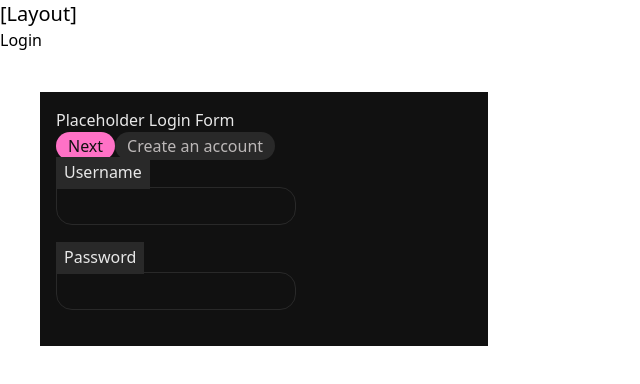
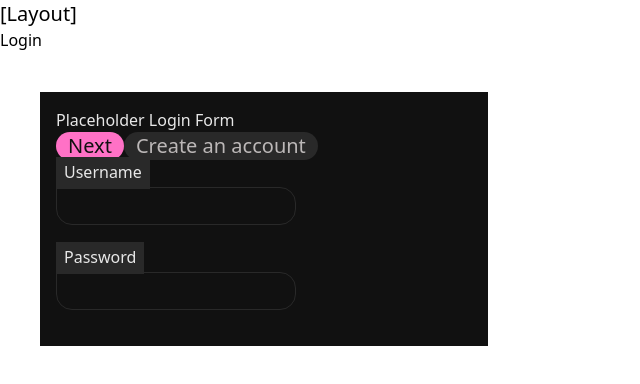
Before and after one commit to seeyeh/ait-final-project, a React (Vite) app in the folder client/: page /login in a window 1280 px wide. Shown: the top 384 px of the page, without its empty margins (0-640 px from the left). Built offline with nearby package versions, Linux system fonts and the light colour scheme.

Commit message:
add large variant to button

```diff
--- a/client/src/components/Button.jsx
+++ b/client/src/components/Button.jsx
@@ -13,7 +13,8 @@ const buttonVariants = cva(
         pink: 'bg-pink-40 text-grayscale-90  hover:bg-grayscale-90 hover:text-pink-40 hover:outline hover:outline-pink-40'
       },
       size: {
-        default: 'px-3 py-0.5 text-base'
+        default: 'px-3 h-6 text-base',
+        lg: 'px-3 h-7 text-xl'
       }
     },
     defaultVariants: {
@@ -26,7 +27,7 @@ const buttonVariants = cva(
 const Button = forwardRef(({ variant, size, className, ...props }, ref) => {
   return (
     <button
-      className={cn(buttonVariants({ variant, size, className }))}
+      className={cn('', buttonVariants({ variant, size, className }))}
       ref={ref}
       {...props}
     />
--- a/client/src/components/login/LoginForm.jsx
+++ b/client/src/components/login/LoginForm.jsx
@@ -6,8 +6,10 @@ function LoginForm() {
     <div className="m-10 bg-grayscale-90 max-w-md p-4 text-grayscale-5">
       Placeholder Login Form
       <div>
-        <Button variant="pink">Next</Button>
-        <Button>Create an account</Button>
+        <Button variant="pink" size="lg">
+          Next
+        </Button>
+        <Button size="lg">Create an account</Button>
       </div>
       <Input id="username" header="Username" type="text" name="Test" />
       <Input id="password" header="Password" type="text" name="Test" />
```
